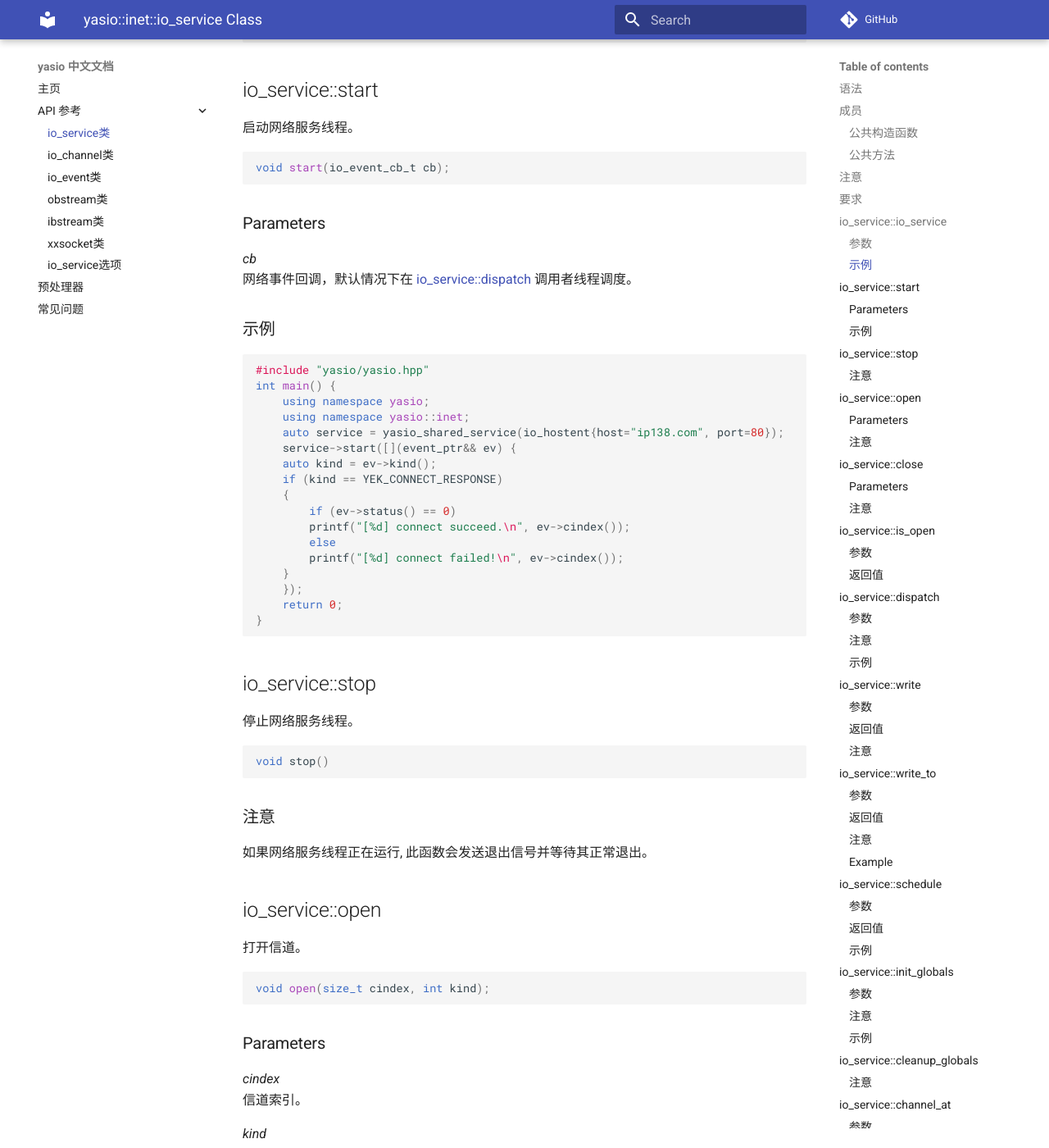
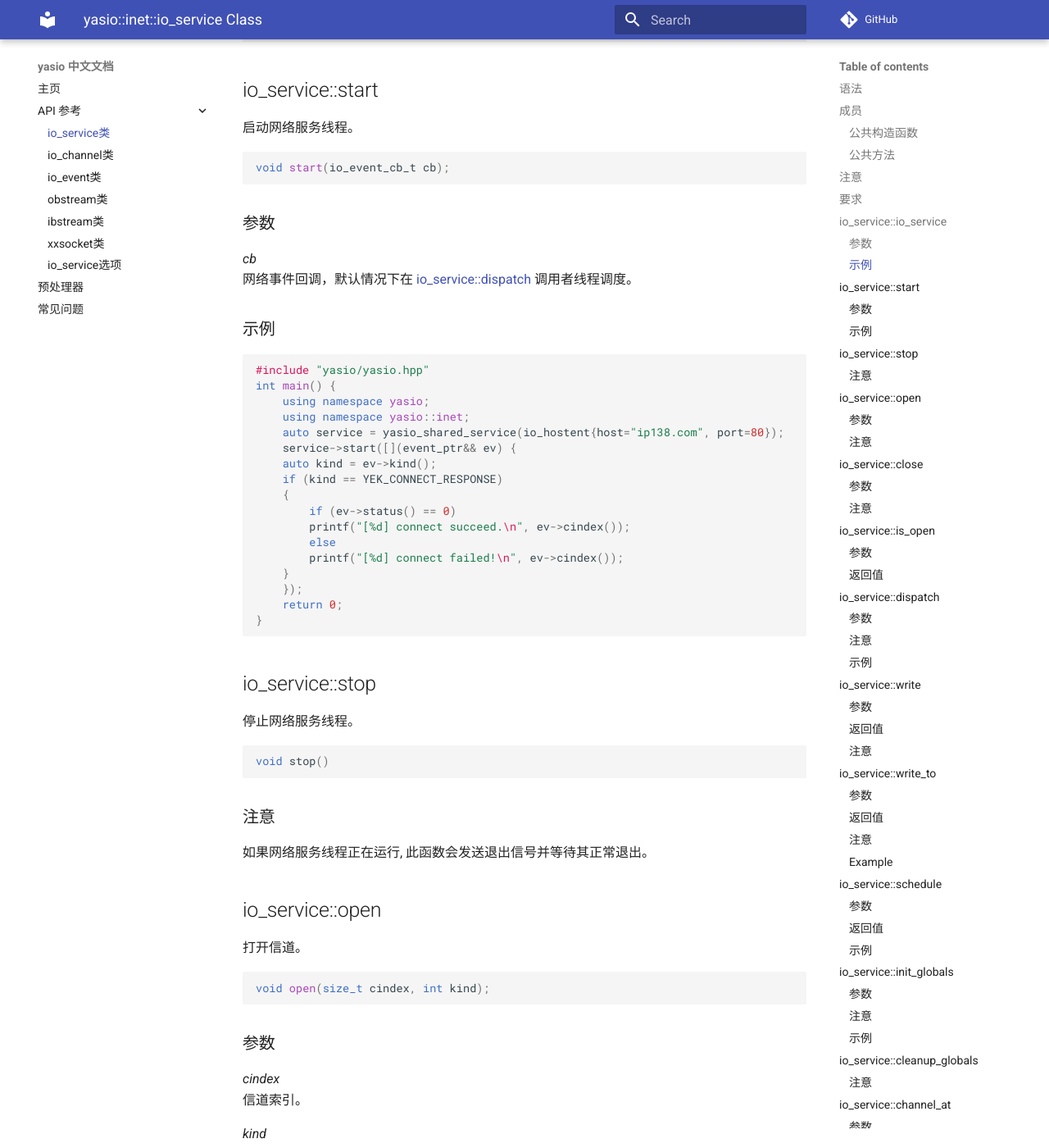
Before and after one commit to yasio/docs-936, an MkDocs documentation site: the page built from docs/api/reference/io_service-class.md, in a window 1280 px wide and 1400 px high, scrolled down 2409 px. Shown: the whole window at 82% size. Built offline with MkDocs 1.6.1 and Material for MkDocs 9.7.7, drawn with Linux system fonts in a browser that asks for light colours; comment, search, counter and statistics services are not loaded.

Commit message:
Translate somethings

````diff
--- a/docs/api/reference/io_service-class.md
+++ b/docs/api/reference/io_service-class.md
@@ -100,7 +100,7 @@ int main() {
 void start(io_event_cb_t cb);
 ```
 
-### Parameters
+### 参数
 
 *cb*<br/>
 网络事件回调，默认情况下在 [io_service::dispatch](#dispatch) 调用者线程调度。
@@ -147,7 +147,7 @@ void stop()
 void open(size_t cindex, int kind);
 ```
 
-### Parameters
+### 参数
 
 *cindex*<br/>
 信道索引。
@@ -182,7 +182,7 @@ void close(transport_handle_t transport);
 void close(int cindex);
 ```
 
-### Parameters
+### 参数
 
 *transport*<br/>
 将要关闭的传输会话。
````
Also changed, not shown: docs/api/reference/ibstream-class.md (+2 -2 lines), docs/api/reference/obstream-class.md (+1 -1 lines).
